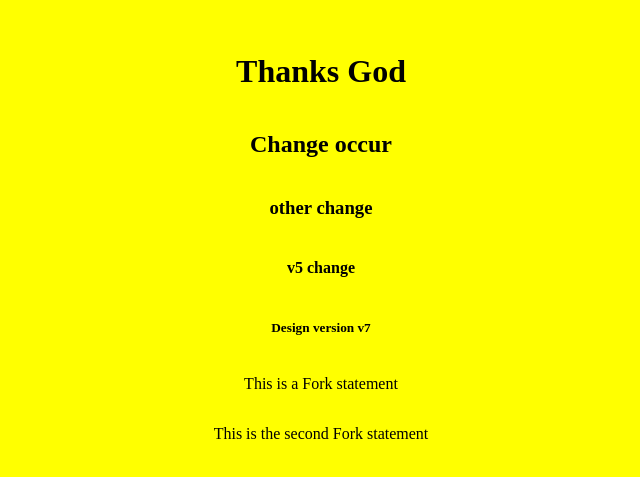
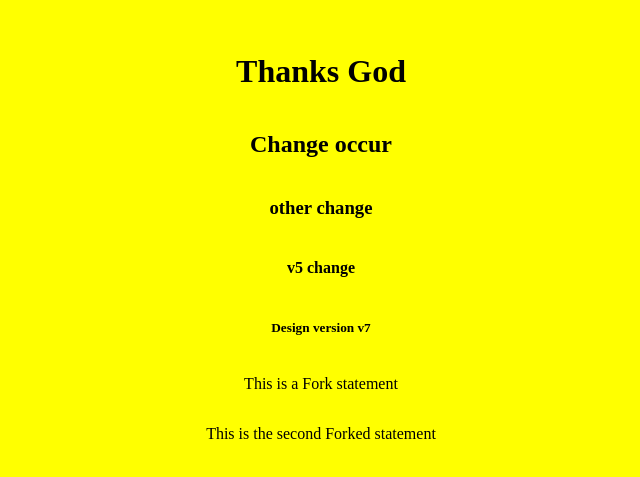
Before and after one commit to debasish39/git_concept, a plain HTML site: page index.html in a window 1280 px wide. Shown: the part 163-640 px from the top of the page, 319-959 px from the left. Drawn offline with Linux system fonts and the light colour scheme.

Commit message:
2nd Forked Statement

```diff
--- a/index.html
+++ b/index.html
@@ -13,6 +13,6 @@
     <h4>v5 change</h4>
     <h5>Design version v7</h5>
     <p>This is a Fork statement</p>
-    <p>This is the second Fork statement</p>
+    <p>This is the second Forked statement</p>
 </body>
 </html>
```
